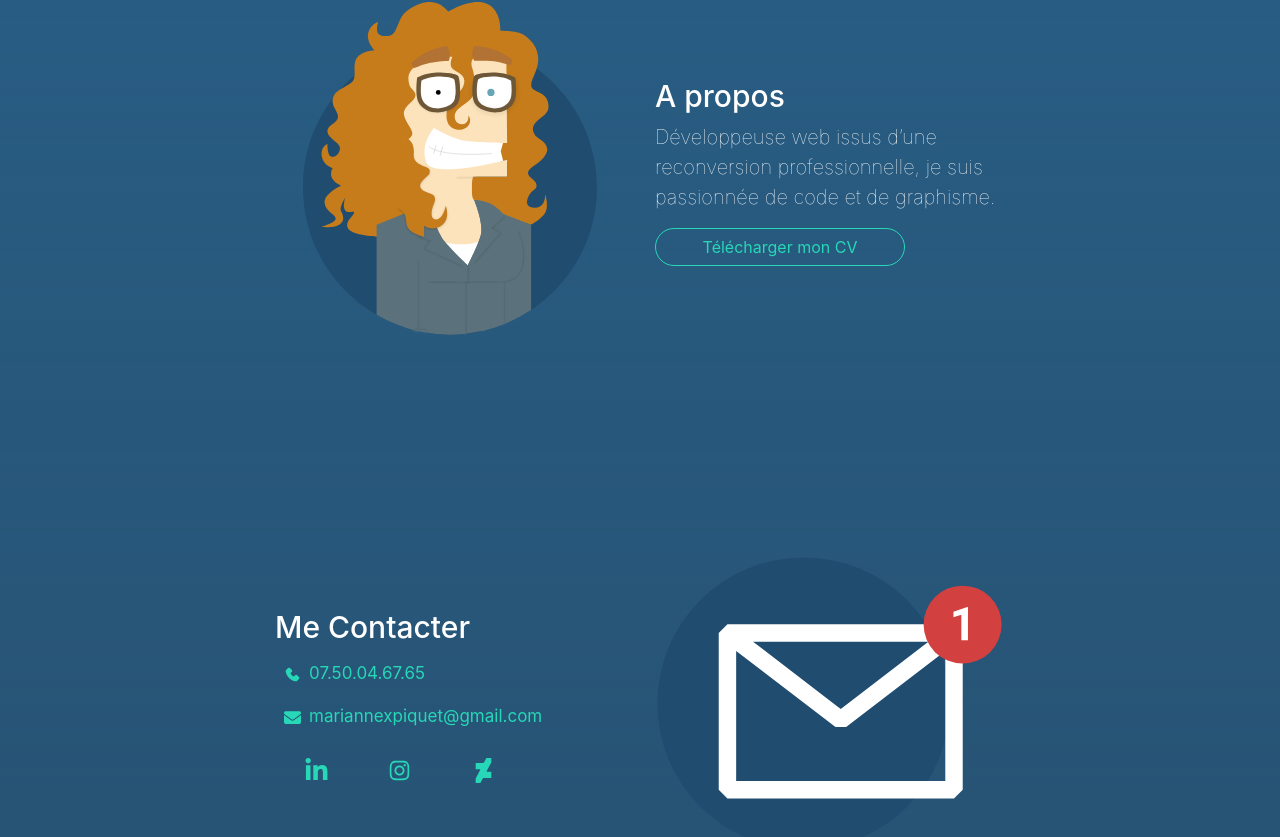
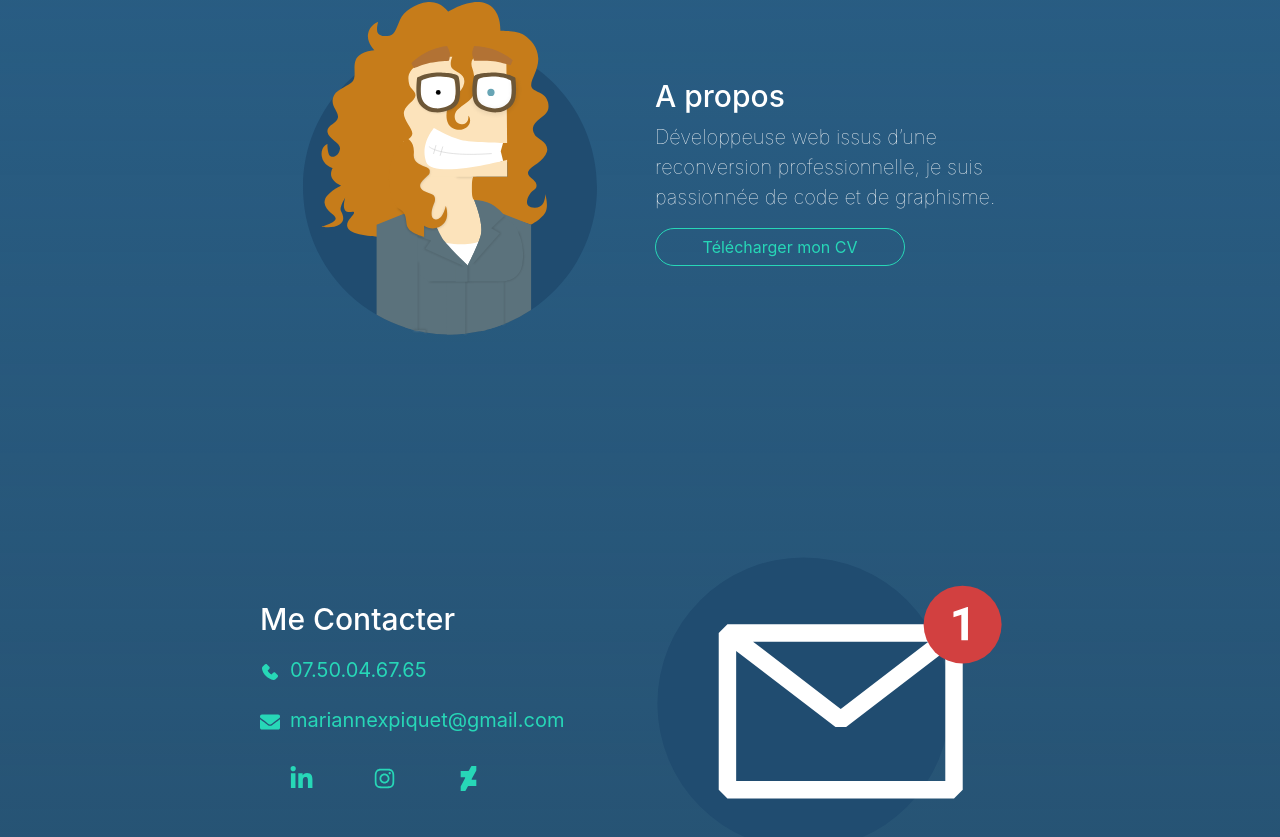
Before and after one commit to MariannePiquetNowak/portfolio, a React (Create React App) app: page / in a window 1280 px wide. Shown: the part 1580-2417 px from the top of the page. Built offline with nearby package versions, Linux system fonts and the light colour scheme.

Commit message:
fix style contact

```diff
--- a/src/Components/Contact/contact.scss
+++ b/src/Components/Contact/contact.scss
@@ -9,6 +9,7 @@
 
         .contact-infos {
             margin: 0 1em;
+            padding: 0 !important;
             h1 {
                 font-size: 22px;
             }
@@ -77,6 +78,10 @@
                 font-size: 20px !important;
                 font-weight: 100;
             }
+            .phone, .mail {
+                padding-left: 0;
+            }
+
         }
 
     }
@@ -85,6 +90,10 @@
 @media screen and (min-width: 1000px) {
     .contact-infos {
         margin: 0 !important;
+
+        .phone, .mail {
+            font-size: 20px !important;
+        }
     }
 }
 
```
